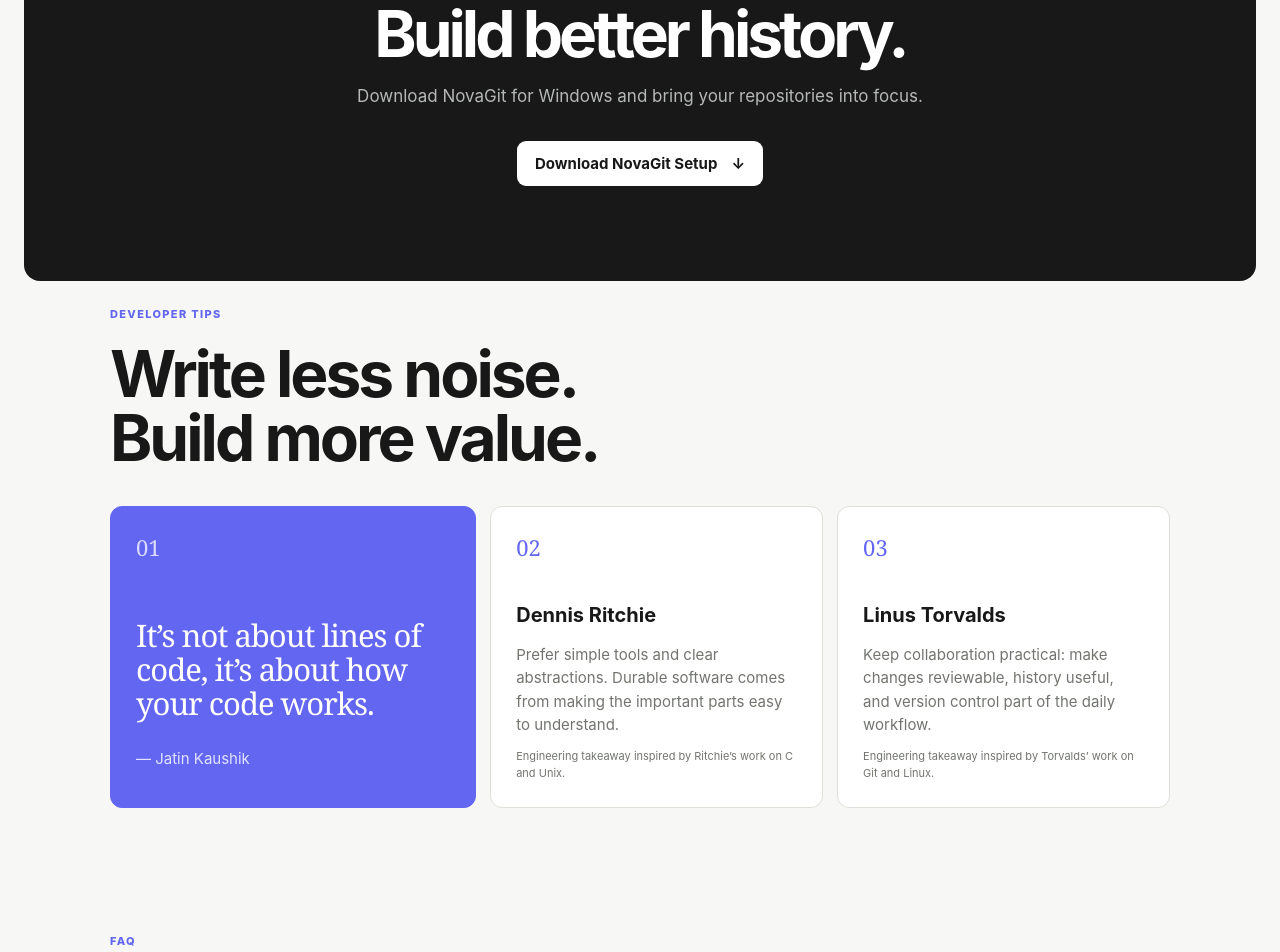
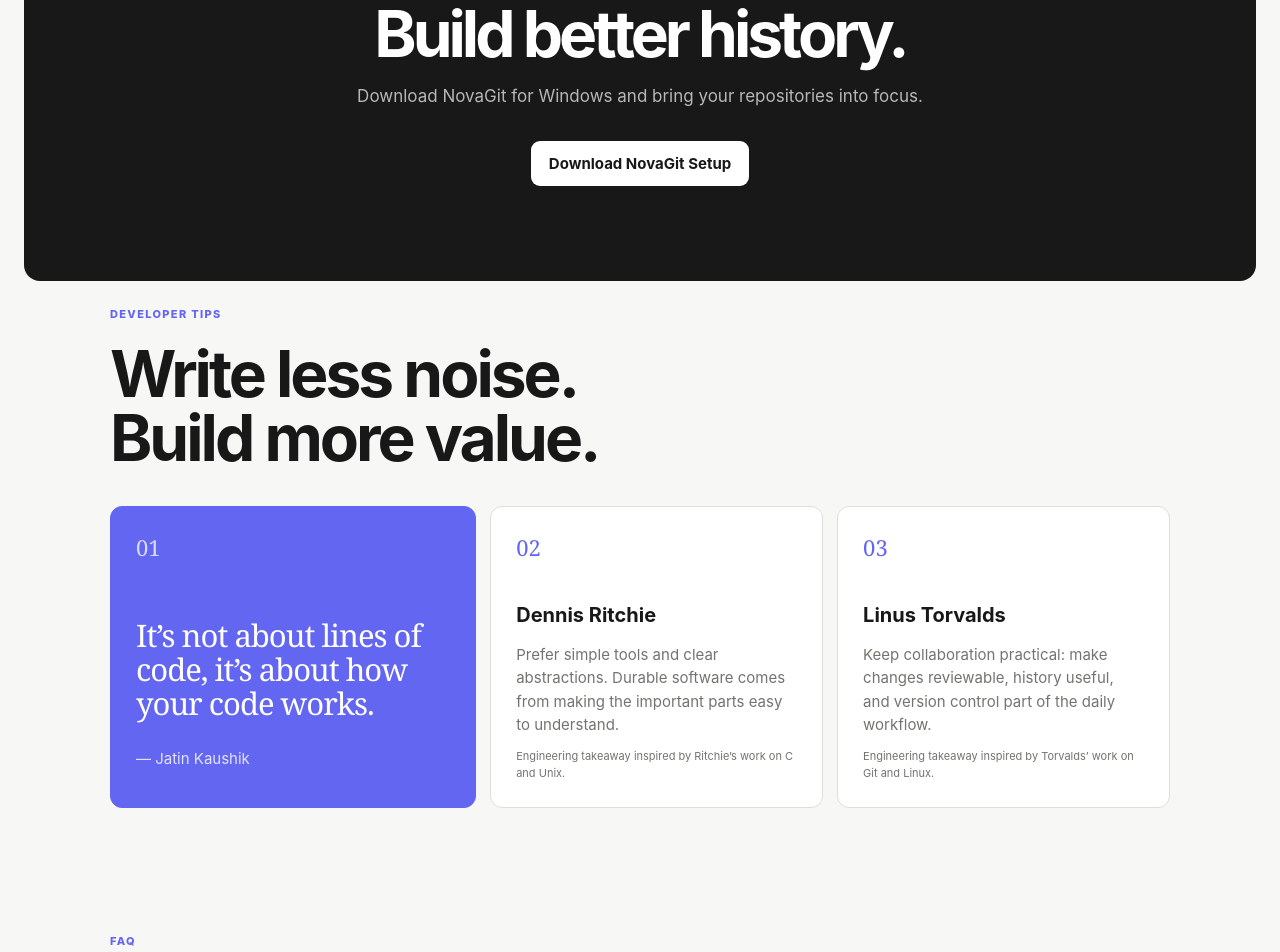
Before and after one commit to realproxik/Nova-Git, a plain HTML site: page index.html in a window 1280 px wide. Shown: the part 1905-2857 px from the top of the page. Drawn offline with Linux system fonts and the light colour scheme.

Commit message:
Update index.html

```diff
--- a/index.html
+++ b/index.html
@@ -43,7 +43,7 @@
 
     <section class="features reveal" id="about"><div><p class="eyebrow">About NovaGit</p><h2>Everything you need<br>to understand a repository.</h2></div><div class="feature-grid"><article><span>01</span><h3>See the real source</h3><p>Browse files, preview syntax-highlighted code, and inspect blobs without leaving your workspace.</p></article><article><span>02</span><h3>Review every change</h3><p>Read clean, readable diffs before you stage, commit, merge, pull, or push.</p></article><article><span>03</span><h3>Work with any remote</h3><p>Connect GitHub or another Git host, then fetch, pull, and push from one place.</p></article></div></section>
 
-    <section class="download" id="download"><p class="eyebrow">Ready when you are</p><h2>Build better history.</h2><p>Download NovaGit for Windows and bring your repositories into focus.</p><a class="button light" href="../artifacts/installer/NovaGit-Setup-1.0.0.exe">Download NovaGit Setup <span>↓</span></a></section>
+    <section class="download" id="download"><p class="eyebrow">Ready when you are</p><h2>Build better history.</h2><p>Download NovaGit for Windows and bring your repositories into focus.</p><a class="button light" href="downloads/NovaGit-Setup-1.0.0.exe" download>Download NovaGit Setup</a></section>
     <section class="tips reveal" id="tips"><div class="section-heading"><p class="eyebrow">Developer tips</p><h2>Write less noise.<br>Build more value.</h2></div><div class="tip-grid"><article class="tip-card featured"><span class="tip-index">01</span><blockquote>It’s not about lines of code, it’s about how your code works.</blockquote><p>— Jatin Kaushik</p></article><article class="tip-card"><span class="tip-index">02</span><h3>Dennis Ritchie</h3><p>Prefer simple tools and clear abstractions. Durable software comes from making the important parts easy to understand.</p><small>Engineering takeaway inspired by Ritchie’s work on C and Unix.</small></article><article class="tip-card"><span class="tip-index">03</span><h3>Linus Torvalds</h3><p>Keep collaboration practical: make changes reviewable, history useful, and version control part of the daily workflow.</p><small>Engineering takeaway inspired by Torvalds’ work on Git and Linux.</small></article></div></section>
     <section class="faq reveal" id="faq"><div class="section-heading"><p class="eyebrow">FAQ</p><h2>Questions, answered.</h2></div><div class="faq-list"><details open><summary>What is NovaGit?</summary><p>NovaGit is a Windows desktop client built around real Git repositories. It helps you browse files, review diffs, manage branches, inspect objects, and work with remotes.</p></details><details><summary>Does NovaGit use real Git?</summary><p>Yes. NovaGit invokes the installed Git executable, so your commits, objects, remotes, and history stay compatible with Git.</p></details><details><summary>Can I use GitHub with NovaGit?</summary><p>Yes. Add your repository URL through the Remote menu, then fetch, pull, and push.</p></details><details><summary>Where can I download it?</summary><p>Use the Download section above to get the Windows setup program.</p></details></div></section>
   </main>
```
